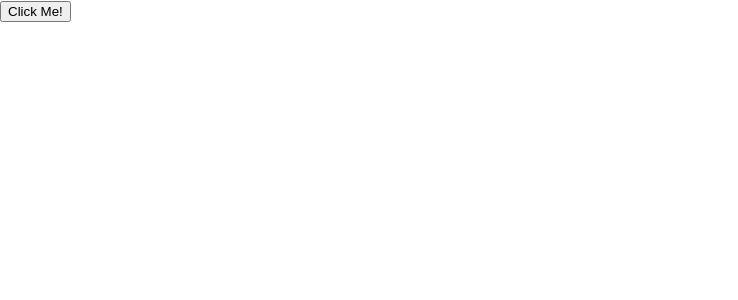
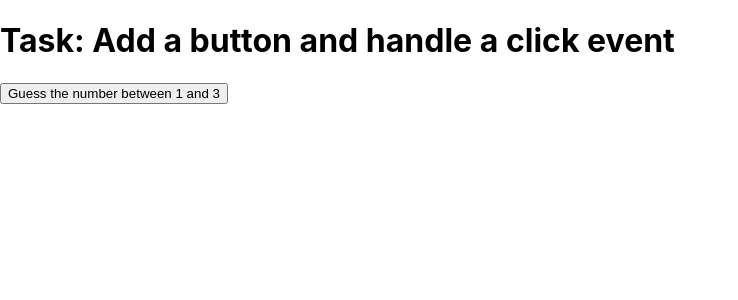
Before and after one commit to Waiyan64/my-first-react-app, a React (Create React App) app: page / in a window 1280 px wide. Shown: the top 300 px of the page, without its empty margins (0-738 px from the left). Built offline with nearby package versions, Linux system fonts and the light colour scheme.

Commit message:
On to the Next experiment

```diff
--- a/src/App.js
+++ b/src/App.js
@@ -1,13 +1,19 @@
 import logo from './logo.svg';
 import './App.css';
-import Heading from './Heading';
-import ClickEvent from './ClickEvent';
+
 
 
 function App() {
+  function handleClick() {
+    let randomNum = Math.floor(Math.random() *3) + 1;
+    console.log(randomNum);
+    let userInput = prompt('type a number');
+    alert(`Computer number: ${randomNum}, your guess: ${userInput}`);
+  }
   return (
     <div>
-      <ClickEvent />
+      <h1>Task: Add a button and handle a click event</h1>
+      <button onClick={handleClick}>Guess the number between 1 and 3</button>
     </div>
   )
 
--- a/src/ClickEvent.js
+++ /dev/null
@@ -1,10 +0,0 @@
-function ClickEvent() {
-    const clickHandler = () => console.log("Clicked");
-    return (
-        <button onClick={clickHandler}>
-        Click Me!
-        </button>
-    )
-}
-
-export default ClickEvent;
--- a/src/Heading.js
+++ /dev/null
@@ -1,7 +0,0 @@
-function Heading(props) {
-    return (
-    <h1>Hello,{props.firstName}</h1>
-    );
-};
-
-export default Heading;
```
